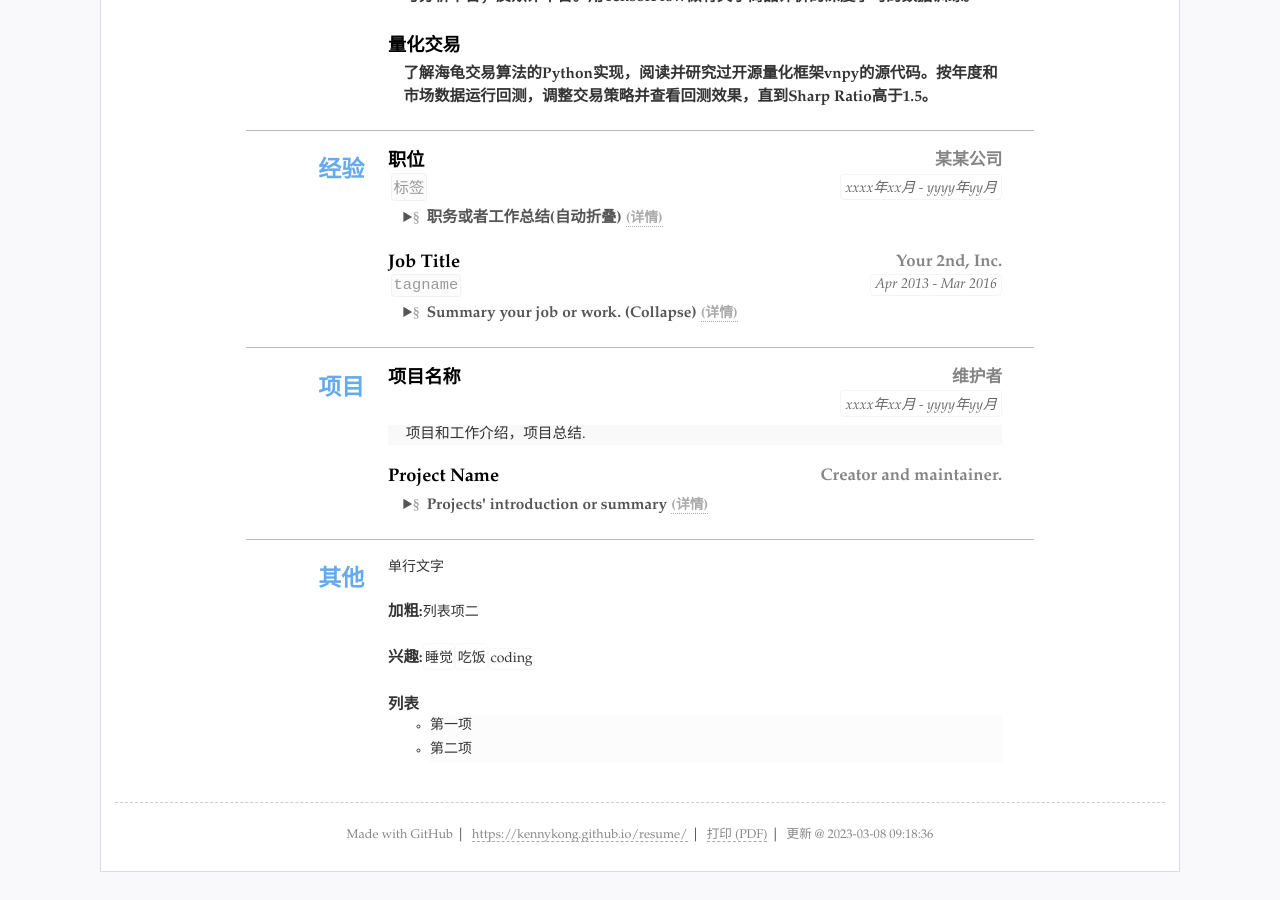
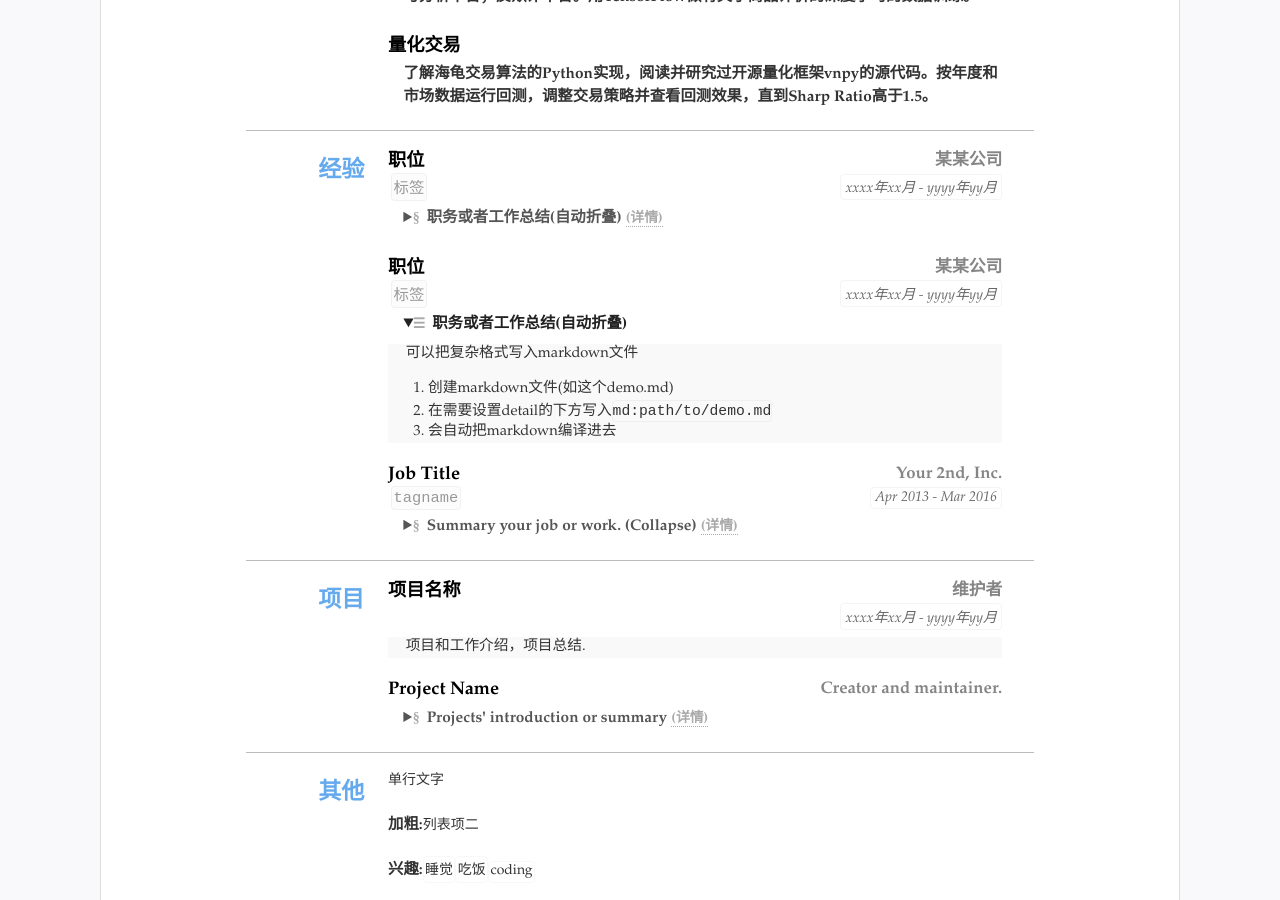
Before and after one commit to kennykong/resume, a Jekyll site: the page built from index.html, in a window 1280 px wide and 900 px high, scrolled down 1388 px. Built offline with Jekyll 4.4.1, drawn with Linux system fonts in a browser that asks for light colours.

Commit message:
update resume.yml

```diff
--- a/_data/resume.yml
+++ b/_data/resume.yml
@@ -97,6 +97,16 @@ main: #简历主要内容，
     detail: 同时包含 summary和detail在Chrome，Safari(包括IOS)，Android和新版Firefox等会自动折叠，不支持折叠的浏览器和展开后表现一致
     # open: open
     #可以设置open默认展开
+  - title: 职位
+    sub: 某某公司
+    duration: "xxxx年xx月 - yyyy年yy月"
+    tags:
+      - 标签
+    summary: 职务或者工作总结(自动折叠)
+    detail:
+      md: _data/demo.md
+    open: open
+    #可以设置open默认展开
   - title: Job Title
     sub: Your 2nd, Inc.
     duration: Apr 2013 - Mar 2016
```
